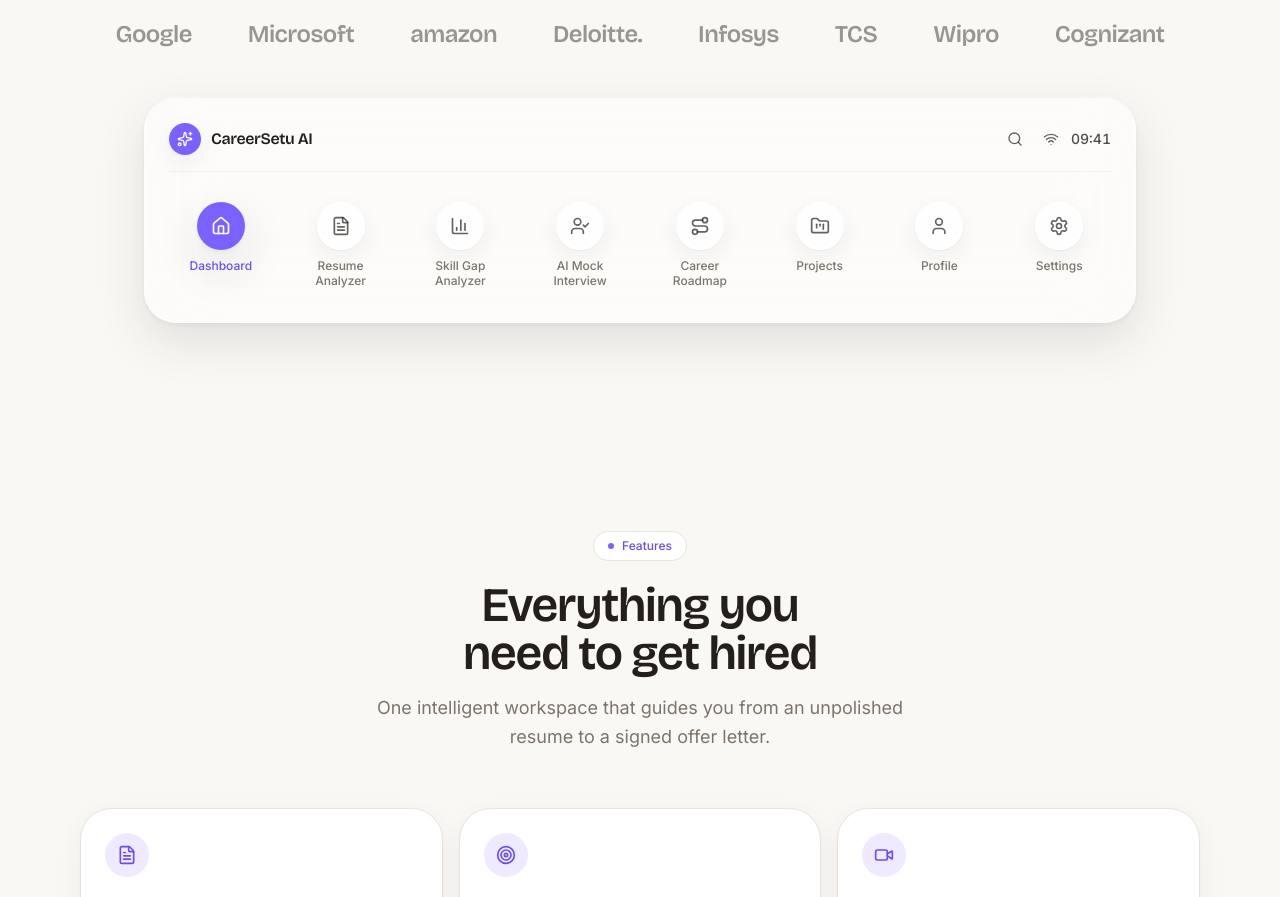
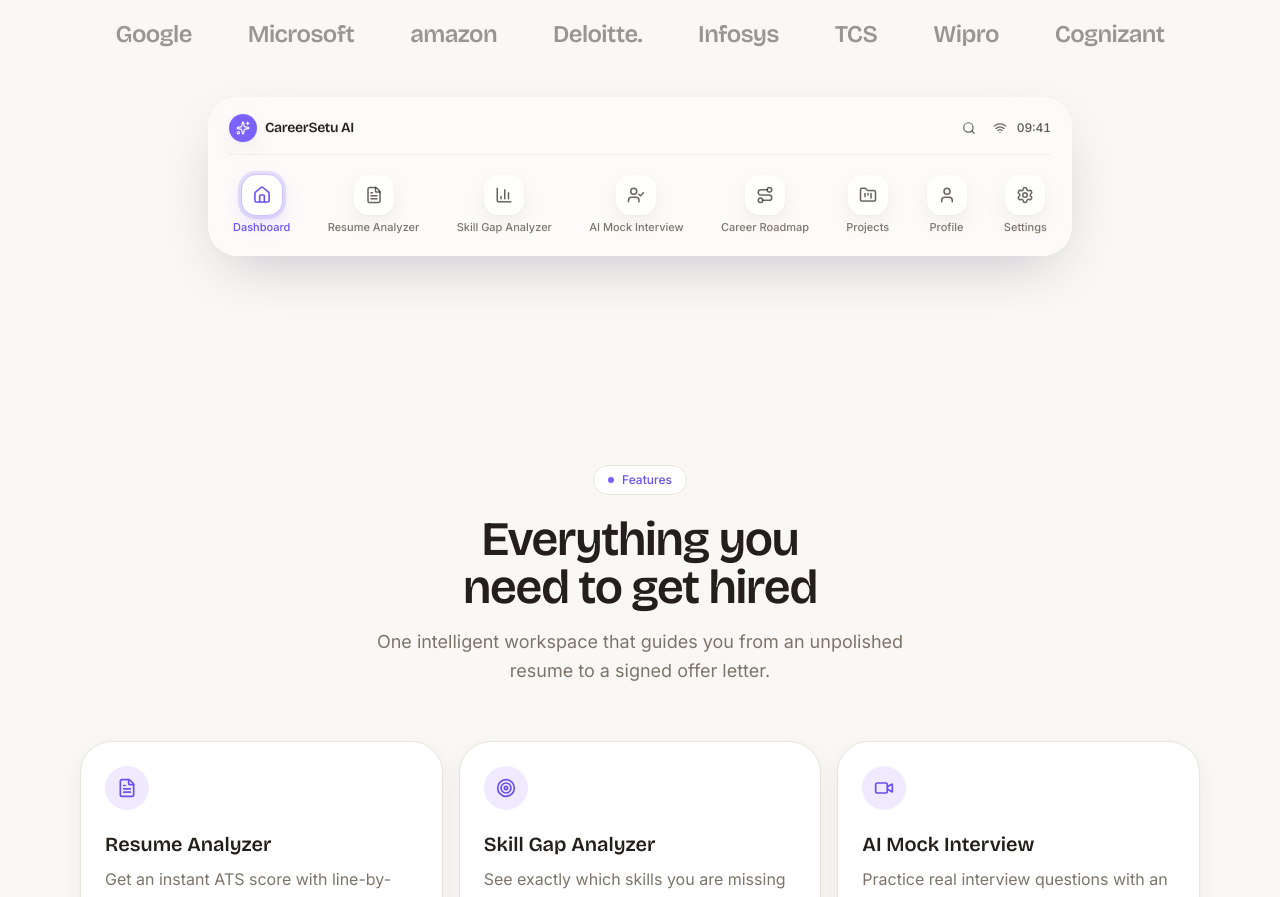
Before and after one commit to Rohitraj45592/careersetu-ai-landing-page, a Next.js app: page / in a window 1280 px wide. Shown: the part 1412-2309 px from the top of the page. Built offline with nearby package versions, Linux system fonts and the light colour scheme.

Commit message:
feat: enhance app dock layout and add subtle floating animation
Co-authored-by: Rohitraj45592 <190445113+Rohitraj45592@users.noreply.github.com>

```diff
--- a/components/app-dock.tsx
+++ b/components/app-dock.tsx
@@ -44,10 +44,15 @@ export function AppDock() {
   return (
     <section
       aria-label="CareerSetu AI quick navigation"
-      className="relative z-20 mx-auto max-w-5xl px-4 pb-16 sm:pb-24"
+      className="relative z-20 mx-auto max-w-4xl px-4 pb-16 sm:pb-24"
     >
       <Reveal>
-        <div className="relative overflow-hidden rounded-[2rem] border border-white/40 bg-white/45 p-4 shadow-lift backdrop-blur-2xl sm:p-6">
+        {/* Subtle continuous float */}
+        <motion.div
+          animate={{ y: [0, -5, 0] }}
+          transition={{ duration: 6, repeat: Infinity, ease: 'easeInOut' }}
+          className="relative overflow-hidden rounded-[1.875rem] border border-white/40 bg-white/40 px-4 py-3 shadow-[0_20px_60px_-20px_rgba(30,20,60,0.28)] backdrop-blur-xl sm:px-5 sm:py-4"
+        >
           {/* subtle top sheen */}
           <div
             aria-hidden
@@ -56,37 +61,37 @@ export function AppDock() {
 
           {/* Top bar */}
           <div className="flex items-center justify-between gap-4">
-            <div className="flex items-center gap-2.5">
-              <span className="flex size-8 items-center justify-center rounded-xl bg-accent text-accent-foreground shadow-soft">
-                <Sparkles className="size-4" />
+            <div className="flex items-center gap-2">
+              <span className="flex size-7 items-center justify-center rounded-lg bg-accent text-accent-foreground shadow-soft">
+                <Sparkles className="size-3.5" />
               </span>
-              <span className="font-display text-base font-semibold tracking-tight text-foreground">
+              <span className="font-display text-sm font-semibold tracking-tight text-foreground">
                 CareerSetu AI
               </span>
             </div>
 
-            <div className="flex items-center gap-3 text-foreground/70">
+            <div className="flex items-center gap-2.5 text-foreground/70">
               <button
                 type="button"
                 aria-label="Search"
-                className="flex size-8 items-center justify-center rounded-full transition-colors hover:bg-white/60 hover:text-foreground"
+                className="flex size-7 items-center justify-center rounded-full transition-colors hover:bg-white/60 hover:text-foreground"
               >
-                <Search className="size-4" />
+                <Search className="size-3.5" />
               </button>
-              <Wifi className="size-4" aria-hidden />
-              <span className="text-sm font-medium tabular-nums text-foreground/80">
+              <Wifi className="size-3.5" aria-hidden />
+              <span className="text-xs font-medium tabular-nums text-foreground/75">
                 09:41
               </span>
             </div>
           </div>
 
           {/* Divider */}
-          <div className="mt-4 h-px w-full bg-border/60" />
+          <div className="mt-3 h-px w-full bg-border/50" />
 
           {/* Dock items */}
           <nav
             aria-label="App sections"
-            className="mt-5 grid grid-cols-4 gap-2 sm:flex sm:items-start sm:justify-between sm:gap-1"
+            className="mt-4 grid grid-cols-4 gap-x-3 gap-y-4 sm:flex sm:items-start sm:justify-between sm:gap-2"
           >
             {items.map((item, i) => {
               const isActive = active === item.label
@@ -96,29 +101,27 @@ export function AppDock() {
                   href={item.href}
                   onClick={() => setActive(item.label)}
                   aria-current={isActive ? 'page' : undefined}
-                  initial={{ opacity: 0, y: 16 }}
+                  initial={{ opacity: 0, y: 12 }}
                   whileInView={{ opacity: 1, y: 0 }}
                   viewport={{ once: true }}
-                  transition={{ duration: 0.5, delay: 0.04 * i, ease }}
-                  whileHover={{ y: -6 }}
-                  whileTap={{ scale: 0.94 }}
-                  className={cn(
-                    'group flex flex-col items-center gap-2 rounded-2xl px-2 py-2.5 text-center outline-none transition-colors focus-visible:ring-2 focus-visible:ring-ring focus-visible:ring-offset-2 focus-visible:ring-offset-white/50 sm:w-[11%]',
-                  )}
+                  transition={{ duration: 0.45, delay: 0.035 * i, ease }}
+                  whileHover={{ y: -3 }}
+                  whileTap={{ scale: 0.96 }}
+                  className="group flex flex-col items-center gap-1.5 rounded-xl px-1 py-1 text-center outline-none focus-visible:ring-2 focus-visible:ring-ring focus-visible:ring-offset-2 focus-visible:ring-offset-white/50"
                 >
                   <span
                     className={cn(
-                      'flex size-12 items-center justify-center rounded-2xl border shadow-soft transition-all duration-300',
+                      'flex size-10 items-center justify-center rounded-[0.9rem] border transition-all duration-300',
                       isActive
-                        ? 'border-transparent bg-accent text-accent-foreground shadow-lift'
-                        : 'border-white/50 bg-white/70 text-foreground/70 group-hover:border-accent/30 group-hover:bg-white group-hover:text-accent-strong group-hover:shadow-lift',
+                        ? 'scale-105 border-accent/40 bg-white/80 text-accent-strong shadow-[0_0_0_3px_color-mix(in_oklab,var(--accent)_18%,transparent),0_8px_24px_-8px_color-mix(in_oklab,var(--accent)_45%,transparent)]'
+                        : 'border-white/50 bg-white/65 text-foreground/70 shadow-soft group-hover:border-accent/25 group-hover:bg-white/85 group-hover:text-accent-strong',
                     )}
                   >
-                    <item.icon className="size-5" />
+                    <item.icon className="size-[18px]" />
                   </span>
                   <span
                     className={cn(
-                      'text-[11px] font-medium leading-tight transition-colors sm:text-xs',
+                      'text-[10px] font-medium leading-tight transition-colors sm:text-[11px]',
                       isActive
                         ? 'text-accent-strong'
                         : 'text-muted-foreground group-hover:text-foreground',
@@ -130,7 +133,7 @@ export function AppDock() {
               )
             })}
           </nav>
-        </div>
+        </motion.div>
       </Reveal>
     </section>
   )
```
